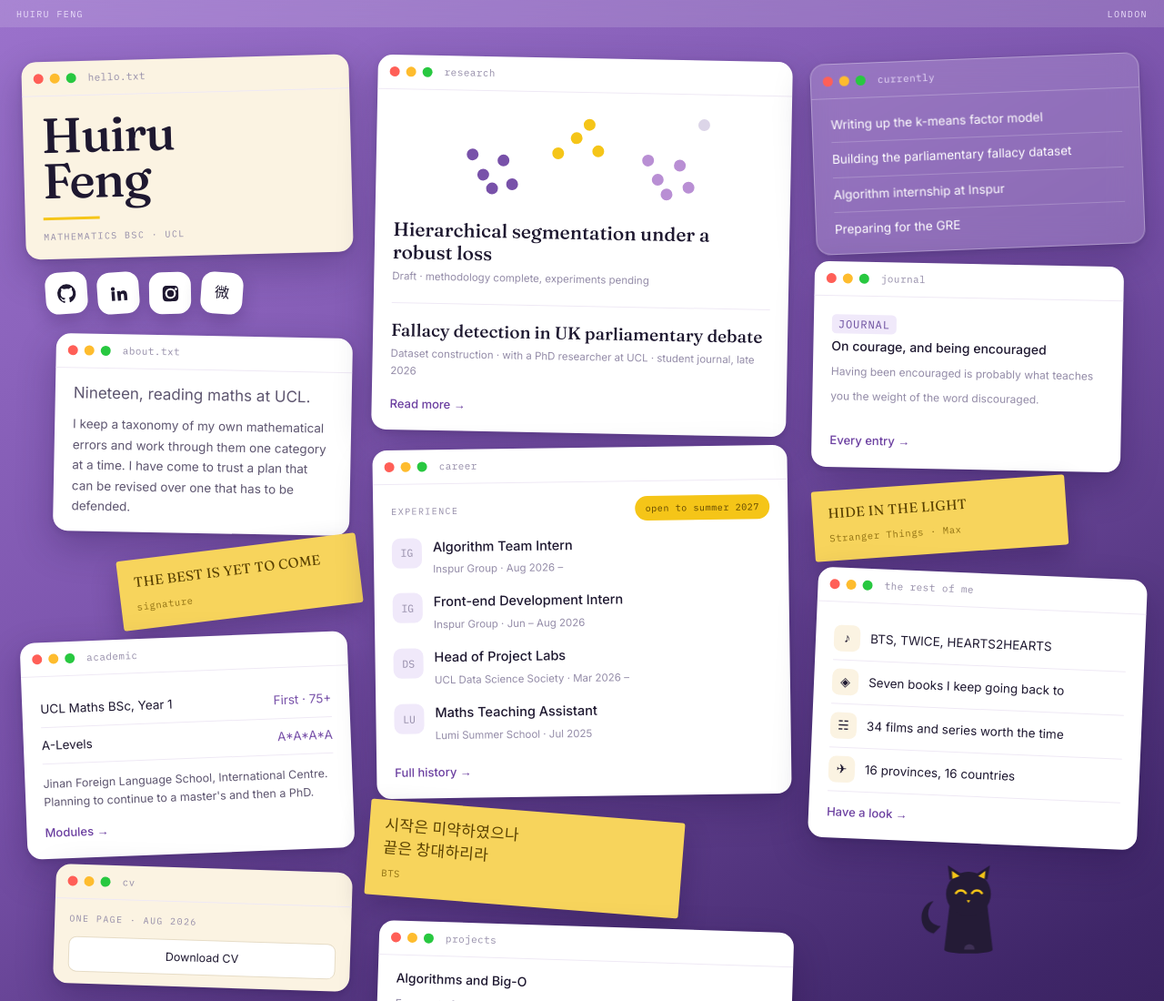
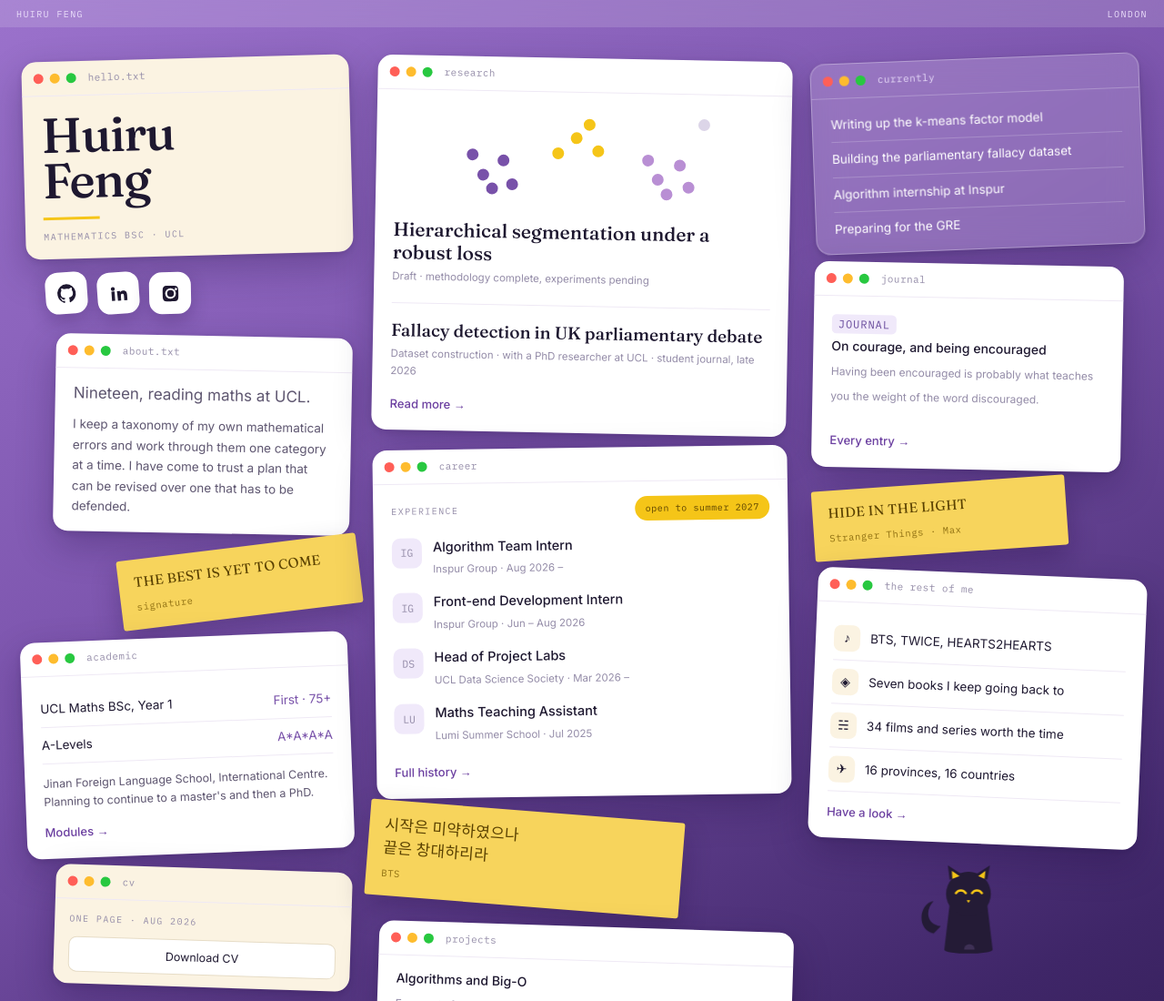
Before and after one commit to sofhrina/sofhrina.github.io, a plain HTML site: page index.html in a window 1280 px wide. Shown: the top 1100 px of the page at 91% size. Drawn offline with nearby package versions, Linux system fonts and the light colour scheme; no server answers.

Commit message:
Remove Weibo link

```diff
--- a/index.html
+++ b/index.html
@@ -279,7 +279,6 @@ footer{max-width:900px;margin:0 auto;padding:0 24px 54px;color:var(--ink-3);font
           </span>
         </span>
         <a href="https://www.instagram.com/sofhrina/" aria-label="Instagram"><svg viewBox="0 0 24 24"><path d="M12 2.2c3.2 0 3.6 0 4.9.07 3.25.15 4.77 1.7 4.92 4.92.06 1.28.07 1.67.07 4.9s-.01 3.6-.07 4.9c-.15 3.2-1.66 4.76-4.92 4.91-1.3.06-1.68.07-4.9.07s-3.6-.01-4.9-.07c-3.26-.15-4.77-1.72-4.92-4.92C2.13 15.6 2.12 15.2 2.12 12s.01-3.6.07-4.9C2.34 3.9 3.85 2.34 7.1 2.19 8.4 2.13 8.8 2.2 12 2.2m0 3.1a6.7 6.7 0 1 0 0 13.4 6.7 6.7 0 0 0 0-13.4m0 11a4.3 4.3 0 1 1 0-8.6 4.3 4.3 0 0 1 0 8.6m6.97-11.3a1.57 1.57 0 1 0 0 3.14 1.57 1.57 0 0 0 0-3.13"/></svg></a>
-        <a href="https://weibo.com/u/7567979078" aria-label="Weibo" style="font-family:Inter;font-size:16px">微</a>
       </div>
 
       <article class="win w-about tilt-b nudge">
```
